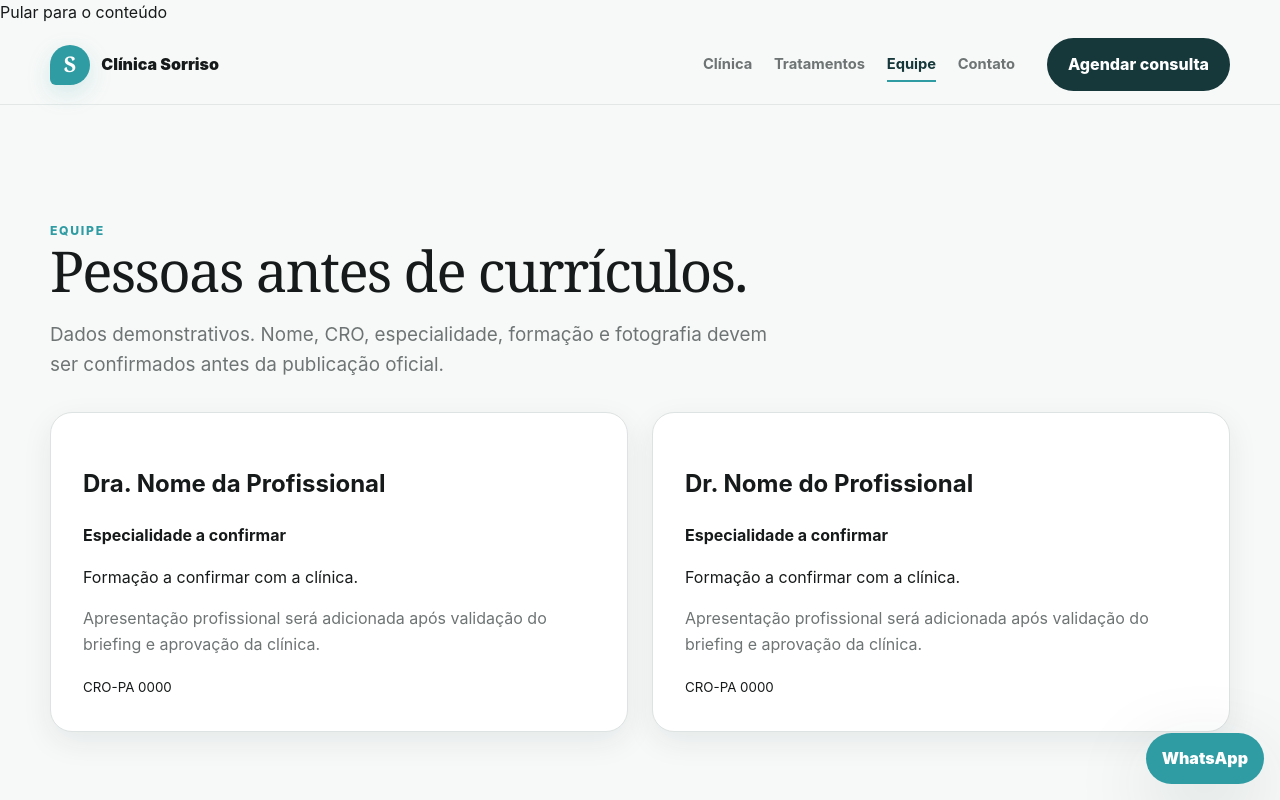
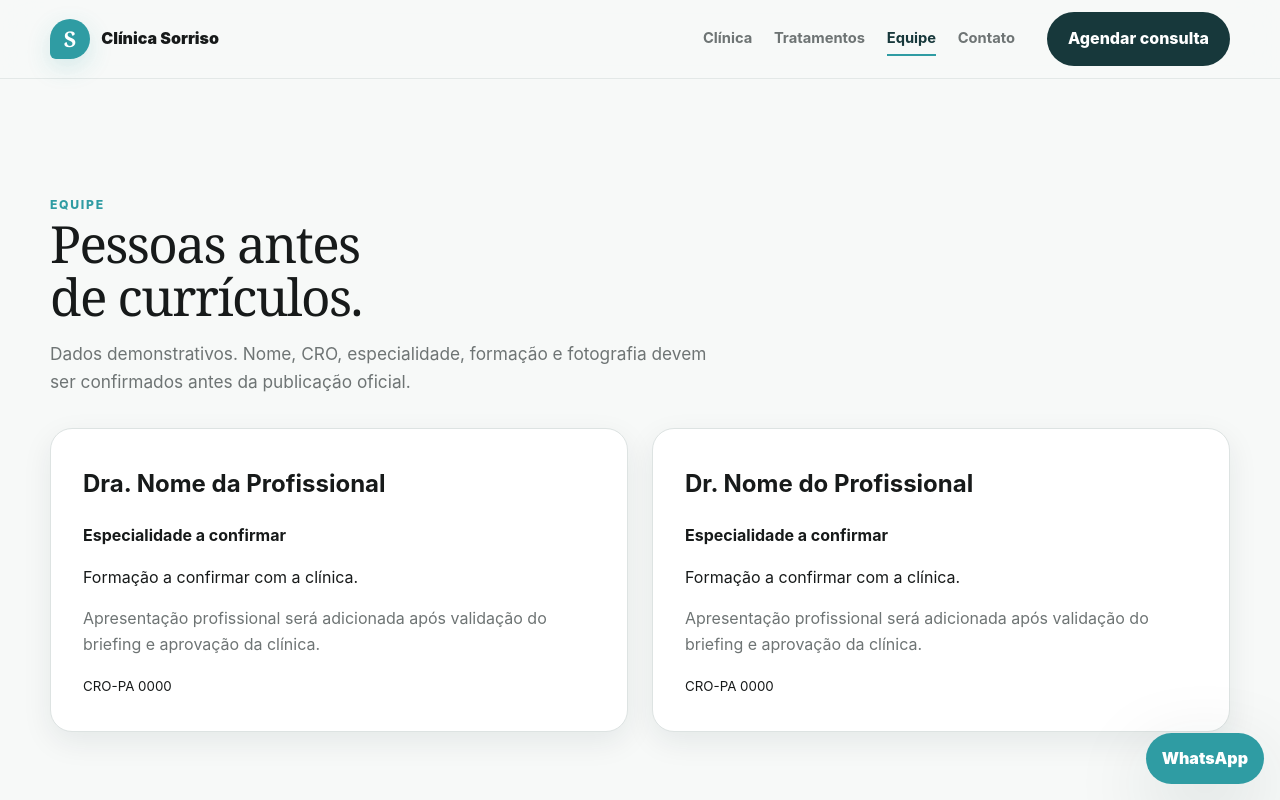
Before and after one commit to mandresoeiro/Clinica-Sorriso, a React (Vite) app: page /equipe in a window 1280 px wide. Shown: the top 800 px of the page. Built offline with nearby package versions, Linux system fonts and the light colour scheme.

Commit message:
refactor: polish layout and accessibility

```diff
--- a/src/styles/globals.css
+++ b/src/styles/globals.css
@@ -1,36 +1,142 @@
 * { box-sizing: border-box; }
-html { scroll-behavior: smooth; }
+
+html {
+  scroll-behavior: smooth;
+  scroll-padding-top: 90px;
+}
+
 body {
   margin: 0;
+  min-width: 320px;
   background: var(--color-background);
   color: var(--color-text);
   font-family: var(--font-sans);
   line-height: 1.6;
   -webkit-font-smoothing: antialiased;
 }
+
+main { min-height: 60vh; }
 a { color: inherit; text-decoration: none; }
-button, input, textarea { font: inherit; }
+button, input, textarea, select { font: inherit; }
 img { max-width: 100%; display: block; }
 button, a { -webkit-tap-highlight-color: transparent; }
-:focus-visible { outline: 3px solid rgba(47,156,163,.42); outline-offset: 3px; }
+:focus-visible { outline: 3px solid rgba(47, 156, 163, .42); outline-offset: 3px; }
 ::selection { background: var(--color-accent); color: var(--color-primary-2); }
 
-.container { width: min(calc(100% - 2rem), var(--container)); margin-inline: auto; }
+.skip-link {
+  position: fixed;
+  left: 1rem;
+  top: .75rem;
+  z-index: 100;
+  transform: translateY(-160%);
+  padding: .65rem .85rem;
+  border-radius: 10px;
+  background: var(--color-primary);
+  color: white;
+  font-weight: 800;
+  transition: transform var(--transition);
+}
+
+.skip-link:focus { transform: translateY(0); }
+
+.container {
+  width: min(calc(100% - 2rem), var(--container));
+  margin-inline: auto;
+}
+
 .section { padding: var(--space-8) 0; }
 .section--tight { padding: var(--space-6) 0; }
-.eyebrow { text-transform: uppercase; letter-spacing: .14em; font-weight: 800; font-size: .76rem; color: var(--color-secondary); }
-.display { margin: 0; font-family: var(--font-display); font-weight: 500; line-height: .98; letter-spacing: -.035em; font-size: clamp(2.8rem, 7vw, 6.8rem); }
-.title { margin: 0; font-family: var(--font-display); font-weight: 500; line-height: 1.04; letter-spacing: -.03em; font-size: clamp(2.1rem, 4.4vw, 4.5rem); }
-.lead { color: var(--color-muted); font-size: clamp(1rem, 1.5vw, 1.18rem); max-width: 62ch; }
+
+.eyebrow {
+  text-transform: uppercase;
+  letter-spacing: .14em;
+  font-weight: 800;
+  font-size: .76rem;
+  color: var(--color-secondary);
+}
+
+.display,
+.title {
+  text-wrap: balance;
+}
+
+.display {
+  margin: 0;
+  font-family: var(--font-display);
+  font-weight: 500;
+  line-height: .98;
+  letter-spacing: -.035em;
+  font-size: clamp(2.8rem, 7vw, 6.8rem);
+}
+
+.title {
+  margin: 0;
+  max-width: 15ch;
+  font-family: var(--font-display);
+  font-weight: 500;
+  line-height: 1.04;
+  letter-spacing: -.03em;
+  font-size: clamp(2.1rem, 4vw, 4.2rem);
+}
+
+.lead {
+  color: var(--color-muted);
+  font-size: clamp(1rem, 1.35vw, 1.16rem);
+  max-width: 62ch;
+}
+
+.page-hero {
+  padding: clamp(4rem, 8vw, 7rem) 0 clamp(2.5rem, 6vw, 5rem);
+  background:
+    radial-gradient(circle at 12% 20%, rgba(114, 197, 199, .16), transparent 26%),
+    var(--color-background);
+}
+
+.page-hero .lead { margin-bottom: 0; }
+
+.page-actions {
+  display: flex;
+  gap: .8rem;
+  flex-wrap: wrap;
+  margin-top: 1.5rem;
+}
+
 .grid { display: grid; gap: var(--space-4); }
 .grid-3 { grid-template-columns: repeat(3, 1fr); }
 .grid-2 { grid-template-columns: repeat(2, 1fr); }
-.card { background: var(--color-surface); border: 1px solid var(--color-border); border-radius: var(--radius-md); padding: var(--space-5); box-shadow: var(--shadow-sm); }
+
+.card {
+  background: var(--color-surface);
+  border: 1px solid var(--color-border);
+  border-radius: var(--radius-md);
+  padding: var(--space-5);
+  box-shadow: var(--shadow-sm);
+}
+
+.card h2,
+.card h3 {
+  margin-top: .25rem;
+}
+
+.card p:last-child { margin-bottom: 0; }
+
 .kicker { color: var(--color-muted); font-size: .9rem; }
 .muted { color: var(--color-muted); }
 .stack { display: grid; gap: 1rem; }
+
+.list-clean {
+  margin: 1rem 0 0;
+  padding-left: 1.15rem;
+}
+
+.list-clean li + li { margin-top: .55rem; }
 
 @media (max-width: 900px) {
   .grid-3, .grid-2 { grid-template-columns: 1fr; }
   .section { padding: 4.5rem 0; }
 }
+
+@media (max-width: 560px) {
+  .container { width: min(calc(100% - 1.3rem), var(--container)); }
+  .section { padding: 3.8rem 0; }
+}
```
